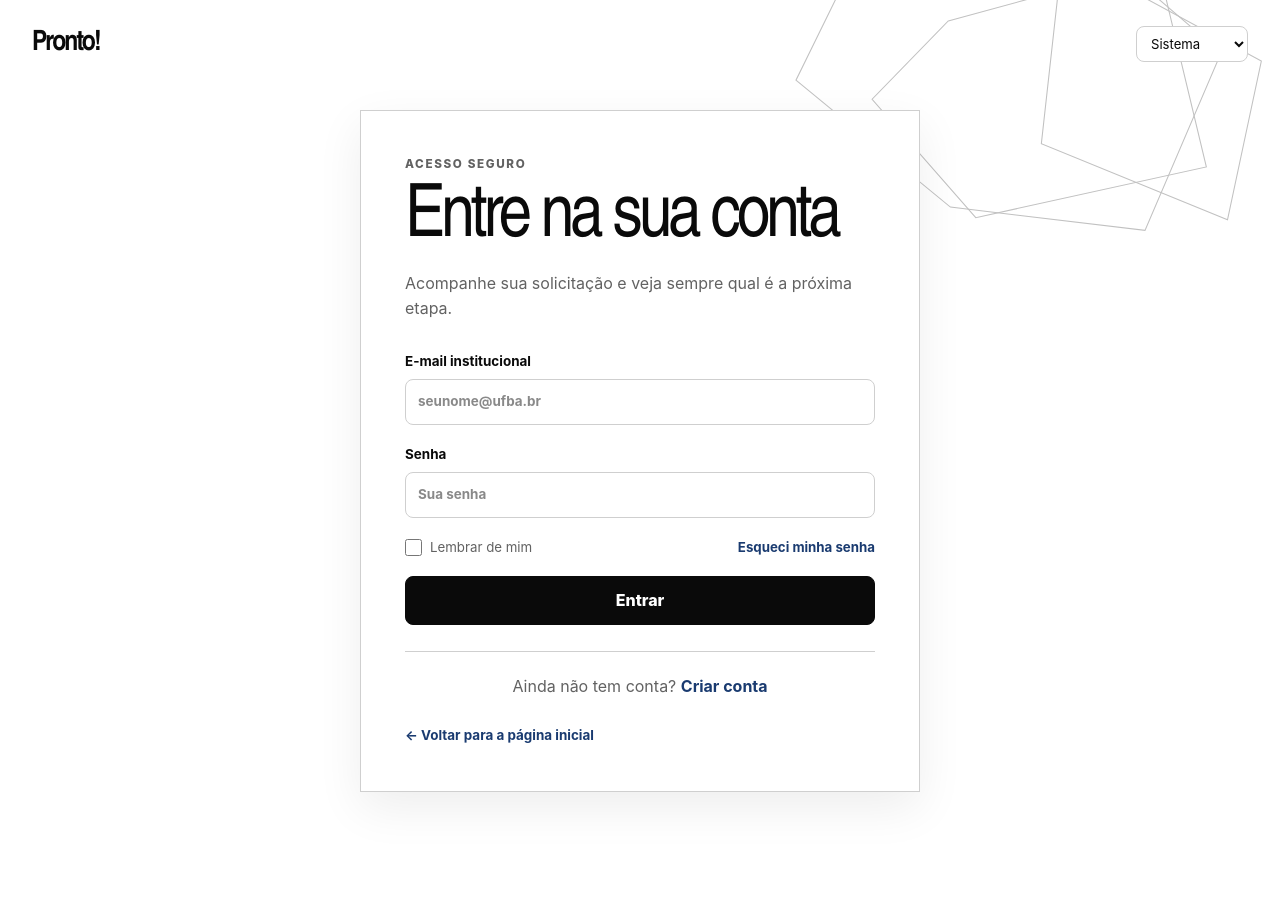
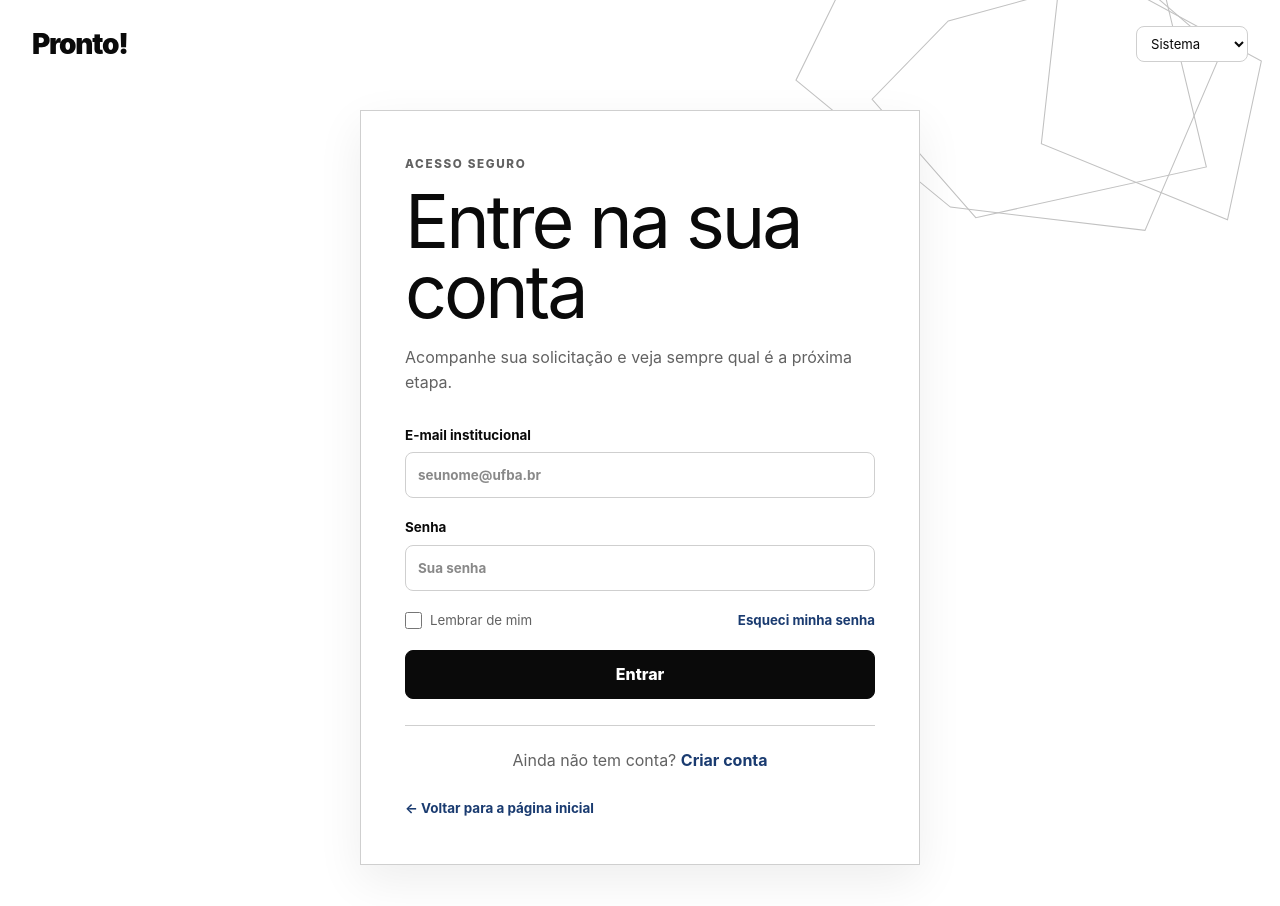
Before and after one commit to ramondavi/codex-projetos, a Next.js app: page /entrar in a window 1280 px wide. Shown: the top 906 px of the page. Before the commit the page ends 852 px from the top, so only its background shows below. Built offline with nearby package versions, Linux system fonts and the light colour scheme.

Commit message:
style: adota tipografia mais aberta

```diff
--- a/src/app/globals.css
+++ b/src/app/globals.css
@@ -104,8 +104,8 @@ button, a, input, select { -webkit-tap-highlight-color: transparent; }
 .site-header__nav > a:hover { color: var(--institutional); }
 .brand { display: inline-flex; flex-direction: column; color: var(--text); text-decoration: none; line-height: 1; }
 .brand__name {
-  font-family: "Arial Narrow", "Roboto Condensed", sans-serif;
-  font-size: 2rem; font-weight: 900; letter-spacing: -0.07em;
+  font-family: Inter, ui-sans-serif, system-ui, sans-serif;
+  font-size: 2rem; font-weight: 900; letter-spacing: -0.045em;
 }
 .brand__subtitle { margin-top: 8px; max-width: 320px; font-size: 0.72rem; line-height: 1.35; color: var(--text-muted); }
 .brand--compact .brand__name { font-size: 1.75rem; }
@@ -122,8 +122,8 @@ button, a, input, select { -webkit-tap-highlight-color: transparent; }
 .hero__grid { min-height: 590px; display: grid; grid-template-columns: 1.08fr 0.92fr; align-items: center; gap: clamp(42px, 6vw, 72px); padding-block: 64px; }
 .hero__content { position: relative; z-index: 1; }
 .hero h1, .auth-card h1, .section__title {
-  margin: 0; font-family: "Arial Narrow", "Roboto Condensed", sans-serif;
-  font-stretch: condensed; letter-spacing: -0.055em; line-height: 0.9;
+  margin: 0; font-family: Inter, ui-sans-serif, system-ui, sans-serif;
+  letter-spacing: -0.04em; line-height: 0.95;
 }
 .hero h1 { font-size: clamp(4.5rem, 9vw, 7.6rem); }
 .hero__lead { max-width: 640px; margin: 22px 0 0; font-size: clamp(1.18rem, 2vw, 1.55rem); font-weight: 750; line-height: 1.25; }
@@ -240,14 +240,14 @@ input::placeholder { color: var(--text-muted); opacity: 0.75; }
 .dashboard-main { width: min(1180px, calc(100% - 64px)); margin-inline: auto; padding-block: 48px 72px; }
 .dashboard-main--narrow { width: min(800px, calc(100% - 72px)); }
 .page-heading { display: flex; align-items: end; justify-content: space-between; gap: 36px; margin-bottom: 32px; }
-.page-heading h1 { margin: 0; font-family: "Arial Narrow", "Roboto Condensed", sans-serif; font-size: clamp(2.8rem, 5.4vw, 4.8rem); letter-spacing: -0.045em; line-height: 0.95; }
+.page-heading h1 { margin: 0; font-family: Inter, ui-sans-serif, system-ui, sans-serif; font-size: clamp(2.8rem, 5.4vw, 4.8rem); letter-spacing: -0.035em; line-height: 1; }
 .sla-card { min-width: 170px; padding: 16px; border-top: 3px solid var(--gold); background: var(--surface-raised); color: var(--text-muted); font-size: 0.74rem; line-height: 1.3; text-transform: uppercase; letter-spacing: 0.05em; }
 .sla-card strong { color: var(--text); font: 800 2rem/1 ui-monospace, monospace; }
 .dashboard-grid { display: grid; grid-template-columns: minmax(0, 1.55fr) minmax(280px, 0.7fr); gap: 24px; }
 .next-action { min-height: 360px; display: grid; grid-template-columns: 64px 1fr; padding: 30px; background: var(--surface-raised); border: 1px solid var(--line); border-radius: var(--radius); }
 .next-action__index { color: var(--gold); font: 800 1rem/1 ui-monospace, monospace; }
 .next-action > div { align-self: end; }
-.next-action h2 { margin: 0; font-family: "Arial Narrow", "Roboto Condensed", sans-serif; font-size: clamp(2.3rem, 4vw, 3.9rem); letter-spacing: -0.04em; line-height: 0.98; }
+.next-action h2 { margin: 0; font-family: Inter, ui-sans-serif, system-ui, sans-serif; font-size: clamp(2.3rem, 4vw, 3.9rem); letter-spacing: -0.03em; line-height: 1.04; }
 .next-action p:not(.eyebrow) { max-width: 560px; color: var(--text-muted); }
 .next-action button:disabled { cursor: not-allowed; opacity: 0.54; }
 .dashboard-side { display: grid; gap: 24px; align-content: start; }
```
